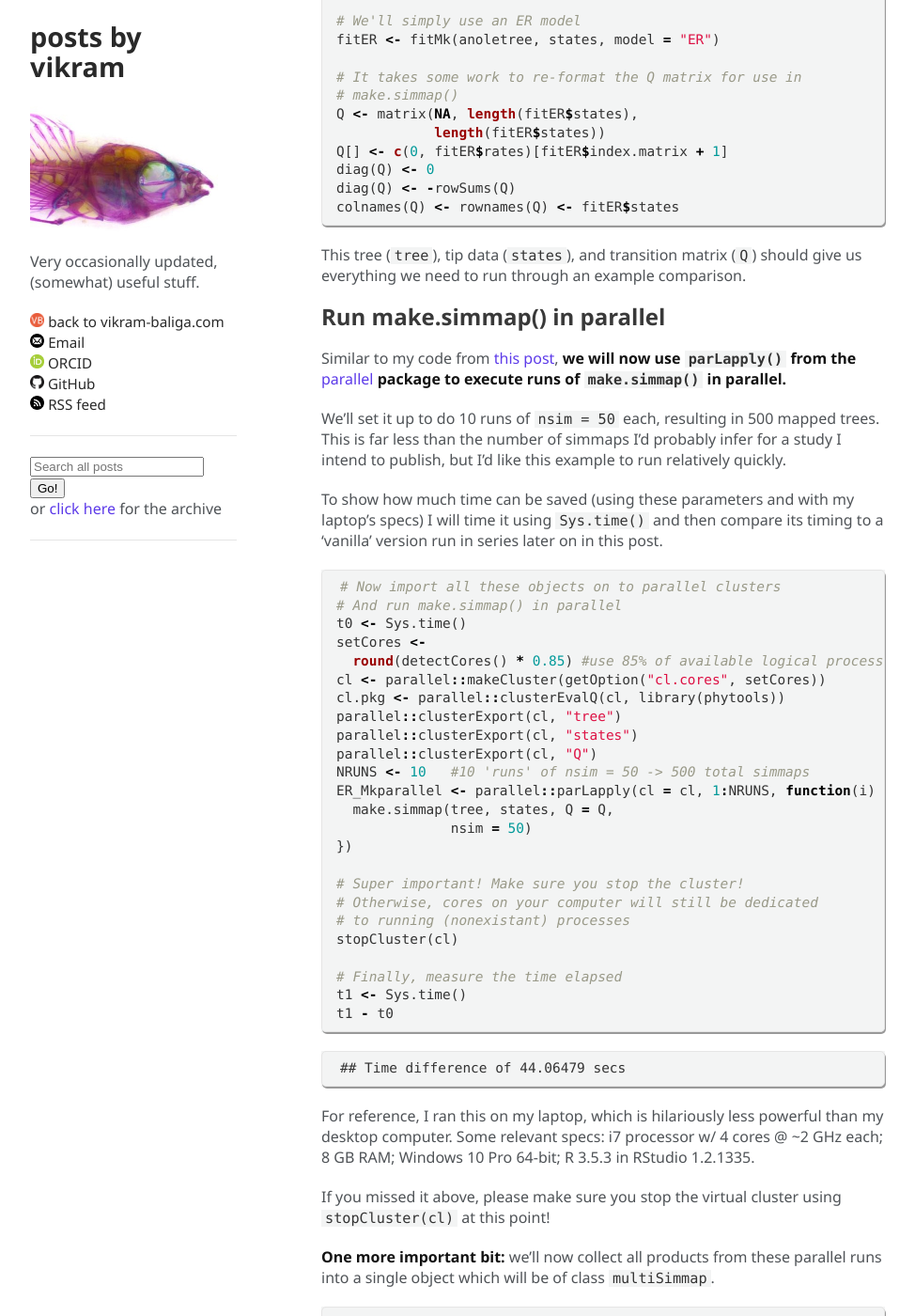
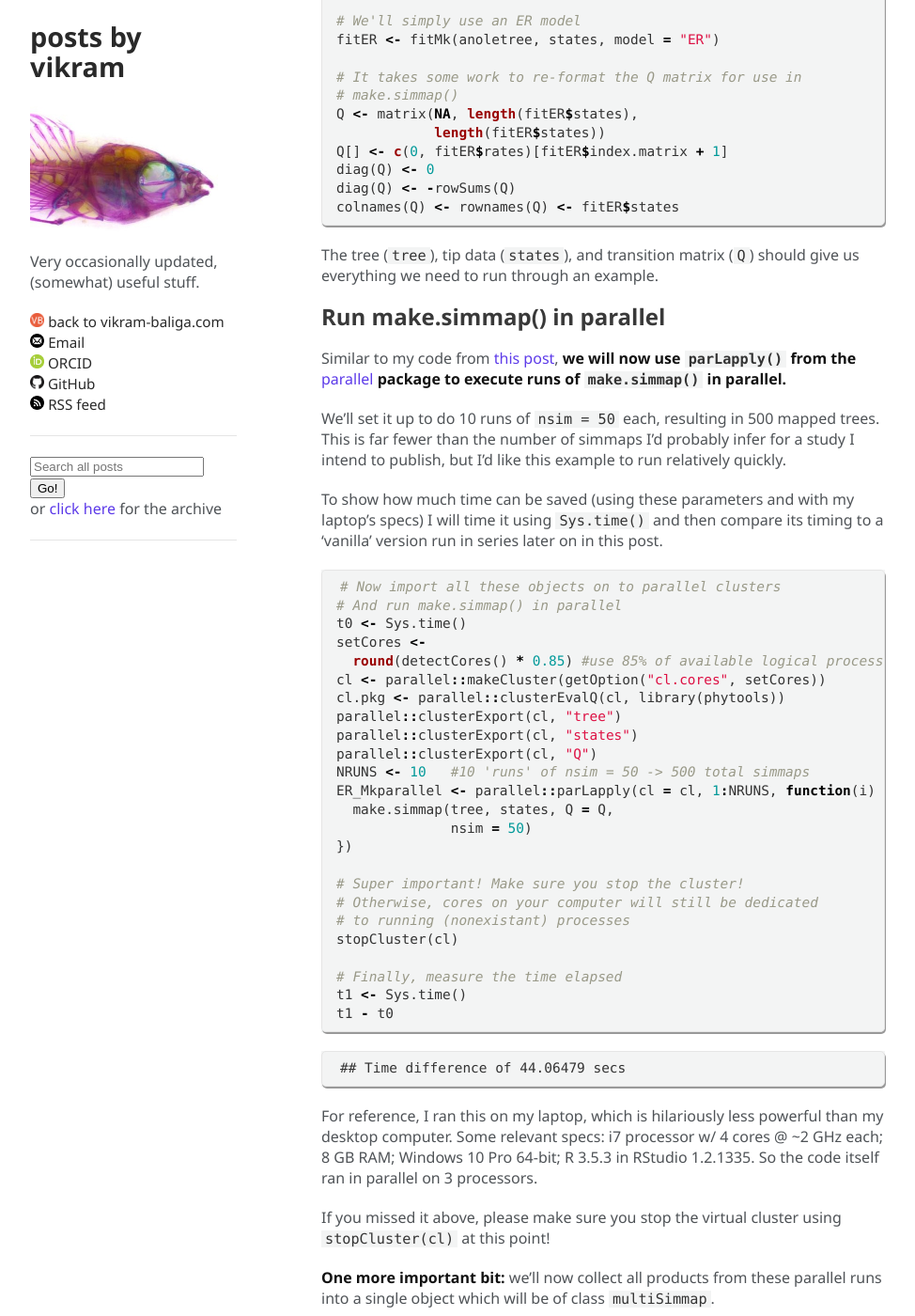
Before and after one commit to vbaliga/vbaliga.github.io, a Jekyll site: the page built from _posts/2019-05-19-run-phytools-makesimmap-parallel.md, in a window 1280 px wide and 1400 px high, scrolled down 1054 px. Shown: the whole window at 94% size, without its empty margins (153-1127 px from the left). Built offline with Jekyll 4.4.1, drawn with Linux system fonts in a browser that asks for light colours; a script that is not in the unit is left out; some of the changed text lies outside the part shown.

Commit message:
Update 2019-05-19-run-phytools-makesimmap-parallel.md

````diff
--- a/_posts/2019-05-19-run-phytools-makesimmap-parallel.md
+++ b/_posts/2019-05-19-run-phytools-makesimmap-parallel.md
@@ -53,13 +54,13 @@ diag(Q) <- 0
 diag(Q) <- -rowSums(Q)
 colnames(Q) <- rownames(Q) <- fitER$states
 ```
-This tree (`tree`), tip data (`states`), and transition matrix (`Q`) should give us everything we need to run through an example comparison.
+The tree (`tree`), tip data (`states`), and transition matrix (`Q`) should give us everything we need to run through an example.
 
 ## Run make.simmap() in parallel
 
 Similar to my code from [this post](https://vbaliga.github.io/parallel-processing-for-mcmcglmm-in-r-windows-friendly/), **we will now use `parLapply()` from the [parallel](https://www.rdocumentation.org/packages/parallel/versions/3.6.0) package to execute runs of `make.simmap()` in parallel.**
 
-We'll set it up to do 10 runs of `nsim = 50` each, resulting in 500 mapped trees. This is far less than the number of simmaps I'd probably infer for a study I intend to publish, but I'd like this example to run relatively quickly.
+We'll set it up to do 10 runs of `nsim = 50` each, resulting in 500 mapped trees. This is far fewer than the number of simmaps I'd probably infer for a study I intend to publish, but I'd like this example to run relatively quickly.
 
 To show how much time can be saved (using these parameters and with my laptop's specs) I will time it using `Sys.time()` and then compare its timing to a 'vanilla' version run in series later on in this post.
 
@@ -92,7 +93,7 @@ t1 - t0
 
     ## Time difference of 44.06479 secs
 
-For reference, I ran this on my laptop, which is hilariously less powerful than my desktop computer. Some relevant specs: i7 processor w/ 4 cores @ ~2 GHz each; 8 GB RAM; Windows 10 Pro 64-bit; R 3.5.3 in RStudio 1.2.1335.
+For reference, I ran this on my laptop, which is hilariously less powerful than my desktop computer. Some relevant specs: i7 processor w/ 4 cores @ ~2 GHz each; 8 GB RAM; Windows 10 Pro 64-bit; R 3.5.3 in RStudio 1.2.1335. So the code itself ran in parallel on 3 processors.
 
 If you missed it above, please make sure you stop the virtual cluster using `stopCluster(cl)` at this point!
 
@@ -180,4 +181,6 @@ as.numeric(difftime(t3,t2,units='secs'))/as.numeric(difftime(t1,t0,units='secs')
 
 So parallelization is roughly twice as fast, at least for these specifications and on my laptop. I assume computational time varies based on the underlying data as well as the speed & number of processors -- it would be cool to map this out as a function of tree size, parallelization scheme...etc later on!
 
+*Edit*: I re-ran all this on my desktop computer (i7 w/ 12 logical CPUs @ 4GHz each, 32 GB RAM). Generating 500 stochastic maps in parallel took ~13.9 secs, whereas the standard serial method took 48.8 secs. This amounts to a ~3.5x faster run time in parallel. Since I always shoot to use 85% of my processing power, this analysis actually used 10 logical CPUs instead of the mere 3 my laptop could provide. It's no surprise that having more parallel processors (each of which is faster) = faster run times, but it's cool to see just *how* much faster it can get.
+
 🐢
````
Also changed, not shown: other parts of _posts/2019-05-19-run-phytools-makesimmap-parallel.md (+4 -3 lines).
